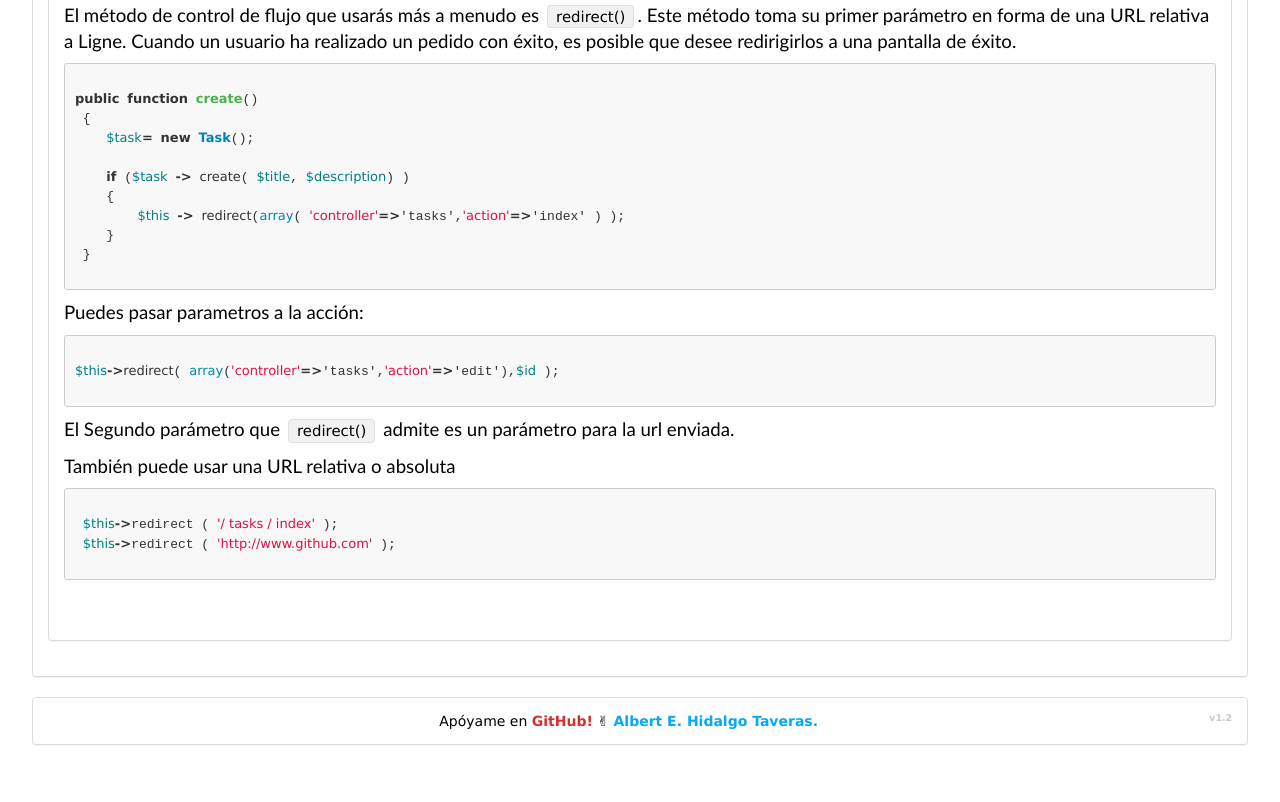
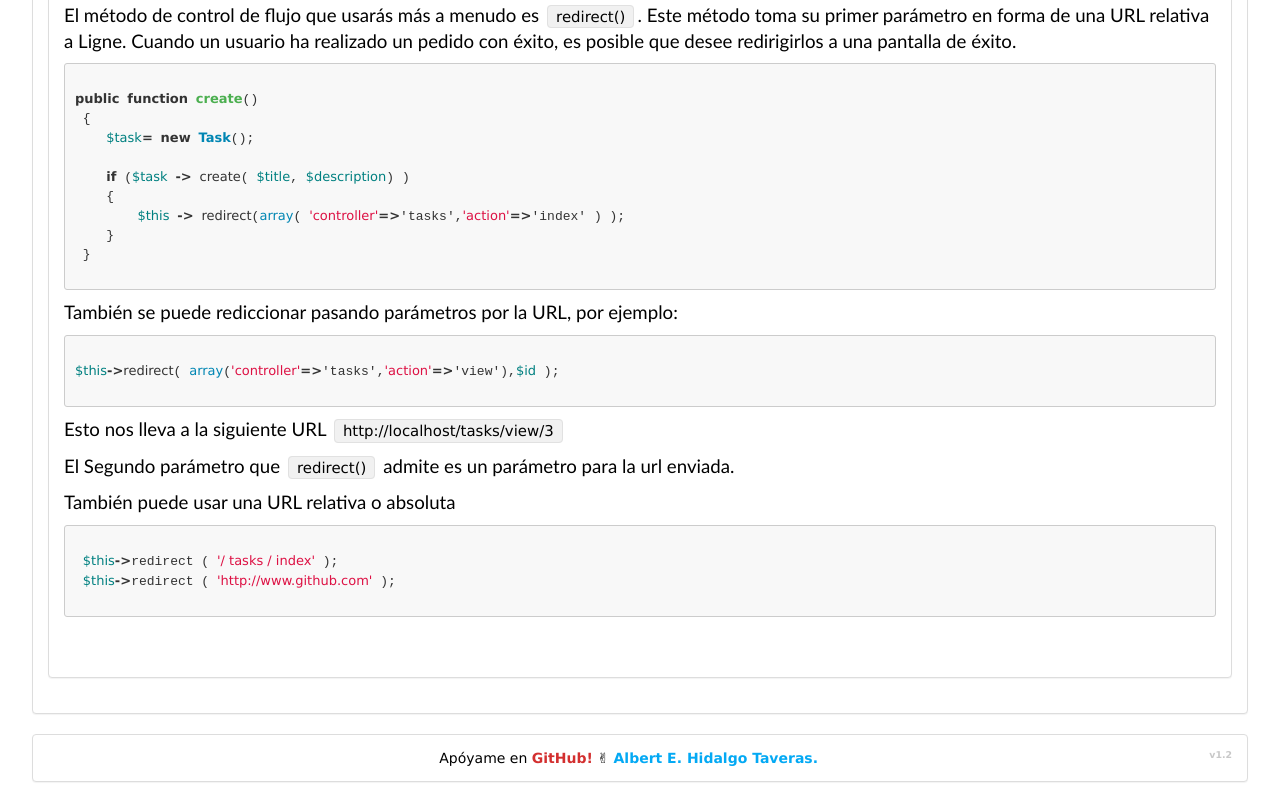
Before and after one commit to itsalb3rt/ligne_php_framework_documentacion, a plain HTML site: page controladores.htm in a window 1280 px wide. Shown: the part 4435-5237 px from the top of the page. Before the commit the page ends 5200 px from the top, so only its background shows below. Drawn offline with Linux system fonts and the light colour scheme.

Commit message:
Modificacion menor

```diff
--- a/controladores.htm
+++ b/controladores.htm
@@ -342,12 +342,15 @@ public function create()
 </pre>
 
 
-                    <p class=MsoNormal>Puedes pasar parametros a la acción:</p>
+                    <p class=MsoNormal>También se puede rediccionar pasando parámetros por la URL, por ejemplo:</p>
 <pre>
     <code data-language="php">
-$this->redirect( array('controller'=>'tasks','action'=>'edit'),$id );
+$this->redirect( array('controller'=>'tasks','action'=>'view'),$id );
     </code>
 </pre>
+<p class="MsoNormal">
+        Esto nos lleva a la siguiente URL <span style='background:silver'> http://localhost/tasks/view/3 </span>
+</p>
 
                     <p class=MsoNormal>El Segundo parámetro que <span style='background:silver'>redirect()</span>
                         admite es un parámetro para la url enviada.</p>
```
